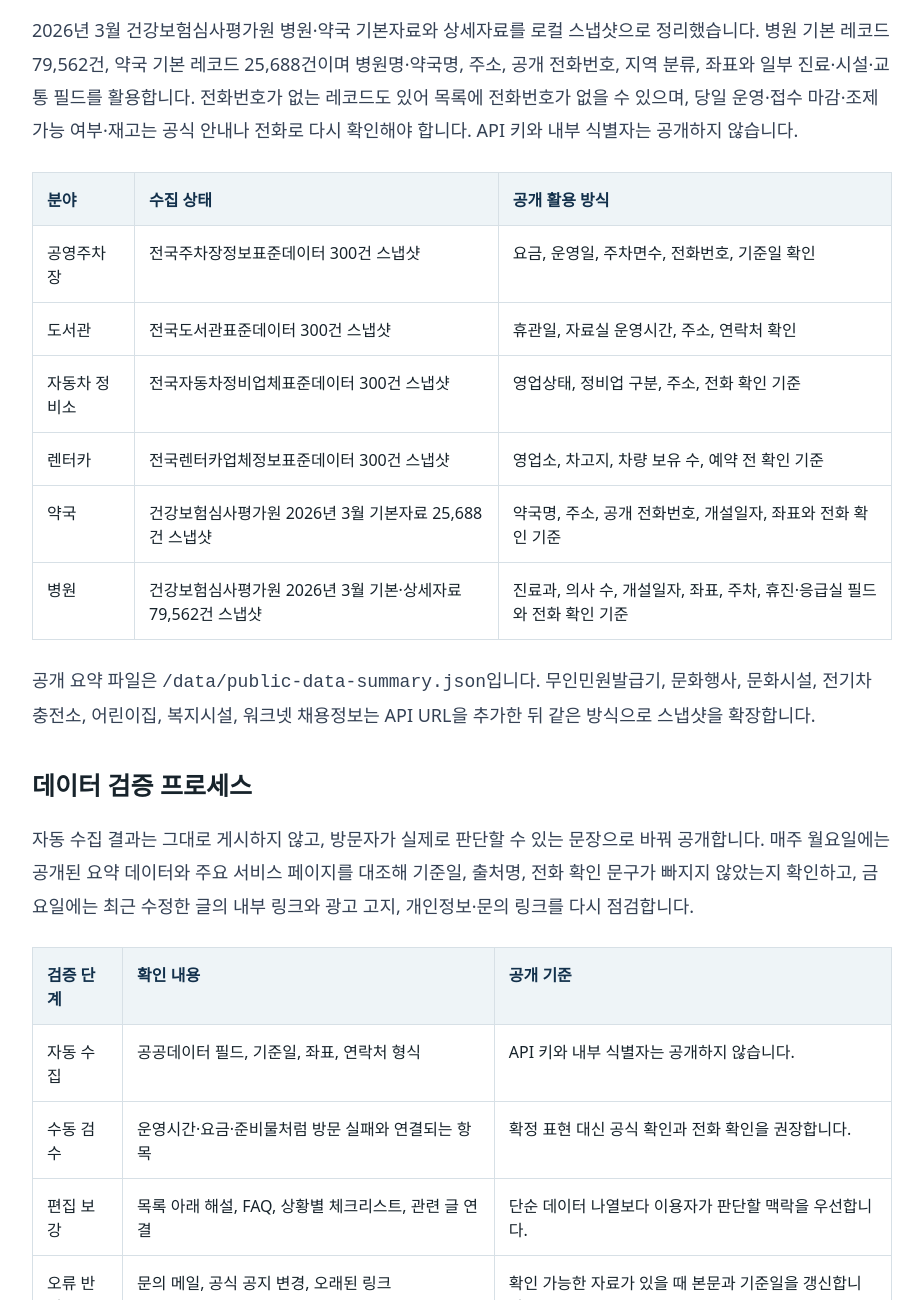
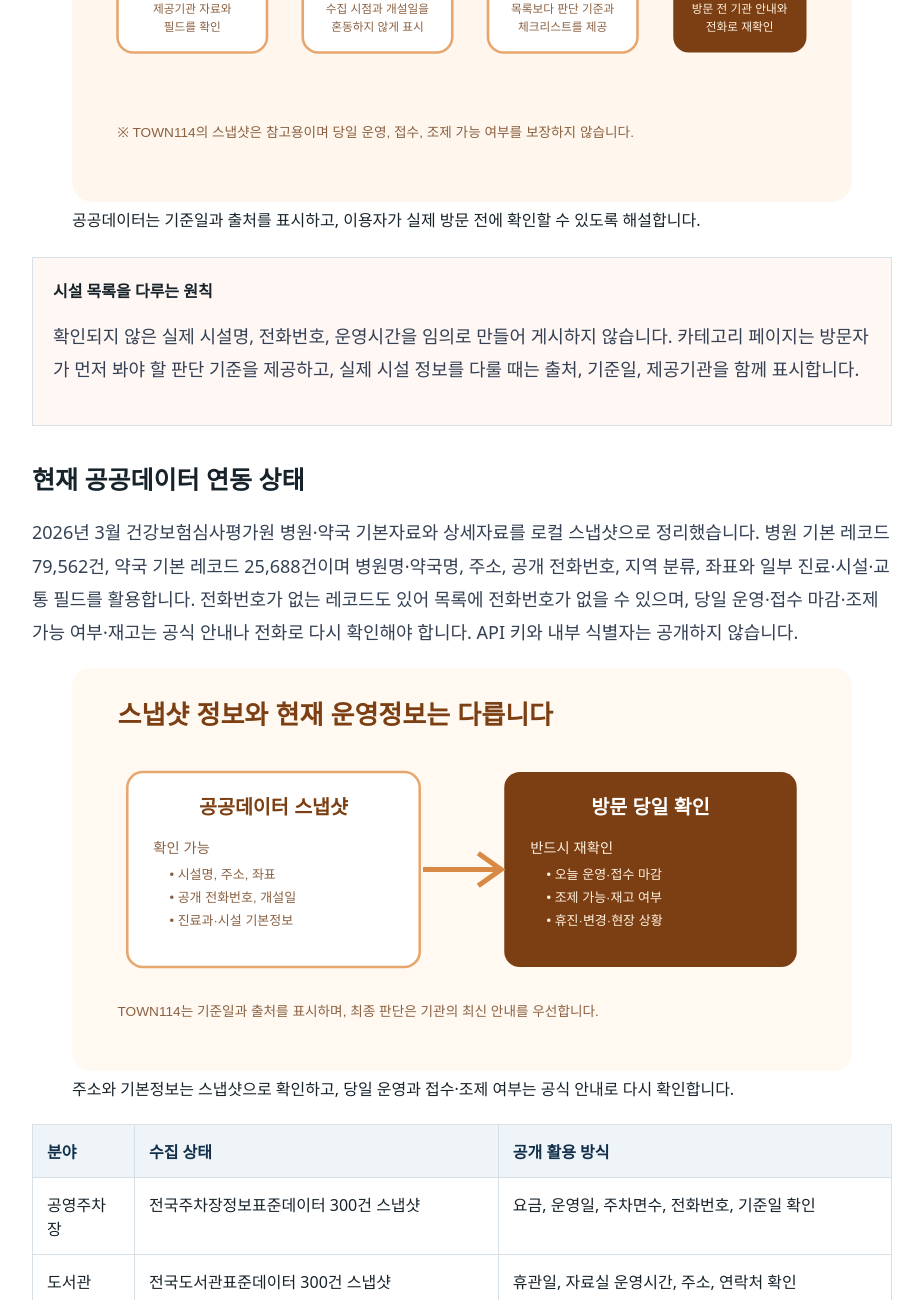
Before and after one commit to ana7776/town114, a website: page sources/index.html in a window 1280 px wide. Shown: the part 689-1989 px from the top of the page, without its empty margins (178-1101 px from the left). Drawn offline with Linux system fonts and the light colour scheme.

Commit message:
Add images and update data validation process

```diff
--- a/sources/index.html
+++ b/sources/index.html
@@ -22,12 +22,14 @@
       <h1>자료 출처와 운영 기준</h1>
       <div class="article-meta"><span>최종 검토: 2026-06-05</span><span>편집 기준 공개</span></div>
       <p>TOWN114는 지역 생활정보를 다룰 때 단순히 검색 결과를 모아 붙이지 않습니다. 운영시간, 요금, 준비물, 신청 절차처럼 방문자 행동에 영향을 주는 항목은 공식 안내와 최근 공지를 우선 확인하고, 변동 가능성이 큰 내용은 재확인 필요성을 함께 적습니다.</p>
+      <figure class="info-figure"><img src="/town114-data-trust-flow.svg" alt="공공데이터 수집, 기준일 표시, 이용자 설명, 공식 확인의 네 단계 흐름도" loading="lazy" decoding="async" style="width:100%;height:auto;border-radius:18px"><figcaption>공공데이터는 기준일과 출처를 표시하고, 이용자가 실제 방문 전에 확인할 수 있도록 해설합니다.</figcaption></figure>
       <div class="note-box">
         <strong>시설 목록을 다루는 원칙</strong>
         <p>확인되지 않은 실제 시설명, 전화번호, 운영시간을 임의로 만들어 게시하지 않습니다. 카테고리 페이지는 방문자가 먼저 봐야 할 판단 기준을 제공하고, 실제 시설 정보를 다룰 때는 출처, 기준일, 제공기관을 함께 표시합니다.</p>
       </div>
       <h2>현재 공공데이터 연동 상태</h2>
       <p>2026년 3월 건강보험심사평가원 병원·약국 기본자료와 상세자료를 로컬 스냅샷으로 정리했습니다. 병원 기본 레코드 79,562건, 약국 기본 레코드 25,688건이며 병원명·약국명, 주소, 공개 전화번호, 지역 분류, 좌표와 일부 진료·시설·교통 필드를 활용합니다. 전화번호가 없는 레코드도 있어 목록에 전화번호가 없을 수 있으며, 당일 운영·접수 마감·조제 가능 여부·재고는 공식 안내나 전화로 다시 확인해야 합니다. API 키와 내부 식별자는 공개하지 않습니다.</p>
+      <figure class="info-figure"><img src="/town114-snapshot-vs-live.svg" alt="공공데이터 스냅샷과 방문 당일 운영정보의 차이를 비교한 도식" loading="lazy" decoding="async" style="width:100%;height:auto;border-radius:18px"><figcaption>주소와 기본정보는 스냅샷으로 확인하고, 당일 운영과 접수·조제 여부는 공식 안내로 다시 확인합니다.</figcaption></figure>
       <div class="table-scroll" role="region" aria-label="표 가로 스크롤" tabindex="0"><table class="check-table"><thead><tr><th>분야</th><th>수집 상태</th><th>공개 활용 방식</th></tr></thead><tbody><tr><td>공영주차장</td><td>전국주차장정보표준데이터 300건 스냅샷</td><td>요금, 운영일, 주차면수, 전화번호, 기준일 확인</td></tr><tr><td>도서관</td><td>전국도서관표준데이터 300건 스냅샷</td><td>휴관일, 자료실 운영시간, 주소, 연락처 확인</td></tr><tr><td>자동차 정비소</td><td>전국자동차정비업체표준데이터 300건 스냅샷</td><td>영업상태, 정비업 구분, 주소, 전화 확인 기준</td></tr><tr><td>렌터카</td><td>전국렌터카업체정보표준데이터 300건 스냅샷</td><td>영업소, 차고지, 차량 보유 수, 예약 전 확인 기준</td></tr><tr><td>약국</td><td>건강보험심사평가원 2026년 3월 기본자료 25,688건 스냅샷</td><td>약국명, 주소, 공개 전화번호, 개설일자, 좌표와 전화 확인 기준</td></tr><tr><td>병원</td><td>건강보험심사평가원 2026년 3월 기본·상세자료 79,562건 스냅샷</td><td>진료과, 의사 수, 개설일자, 좌표, 주차, 휴진·응급실 필드와 전화 확인 기준</td></tr></tbody></table></div>
       <p>공개 요약 파일은 <code>/data/public-data-summary.json</code>입니다. 무인민원발급기, 문화행사, 문화시설, 전기차 충전소, 어린이집, 복지시설, 워크넷 채용정보는 API URL을 추가한 뒤 같은 방식으로 스냅샷을 확장합니다.</p>
       <h2>데이터 검증 프로세스</h2>
```
